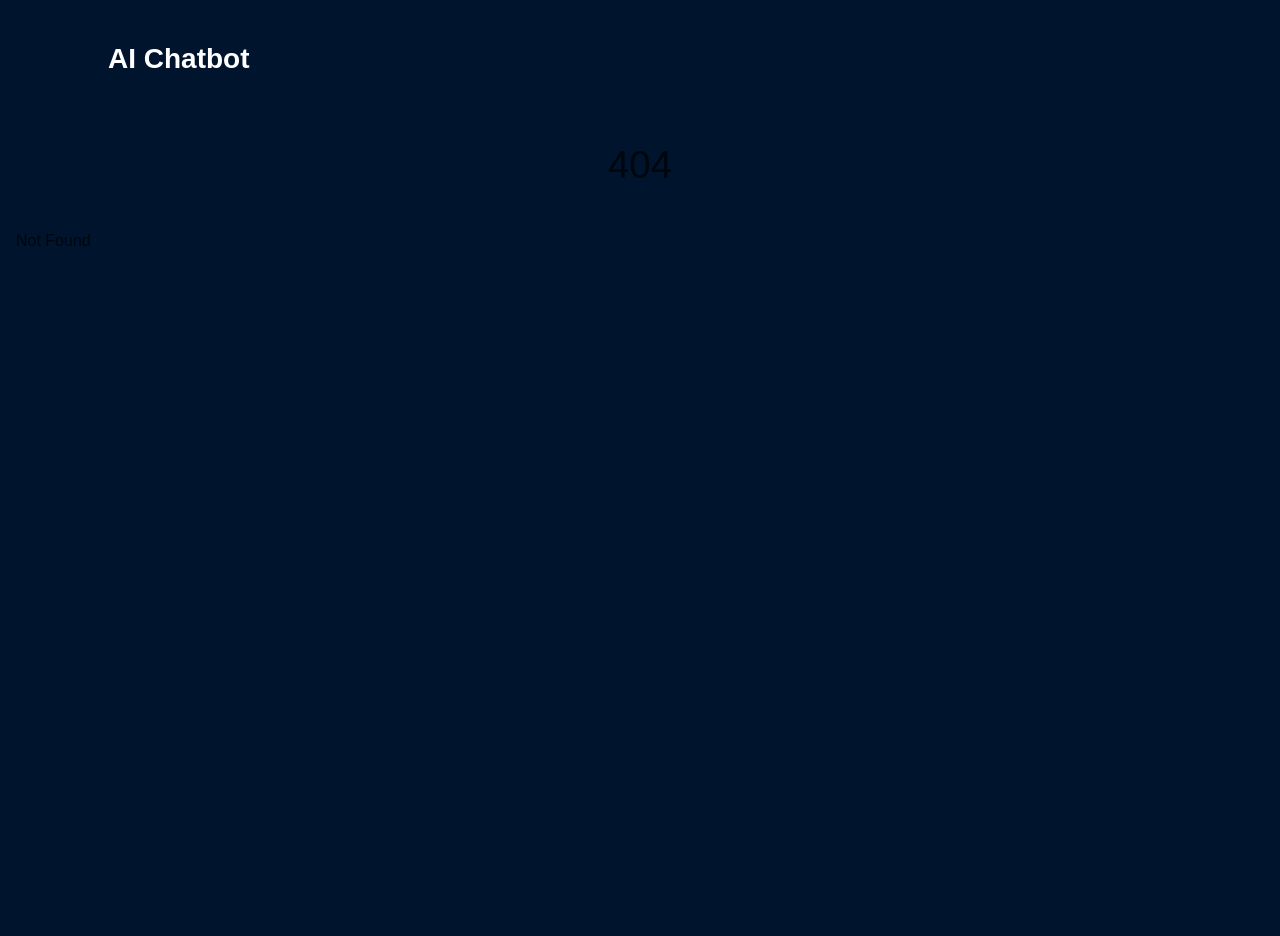
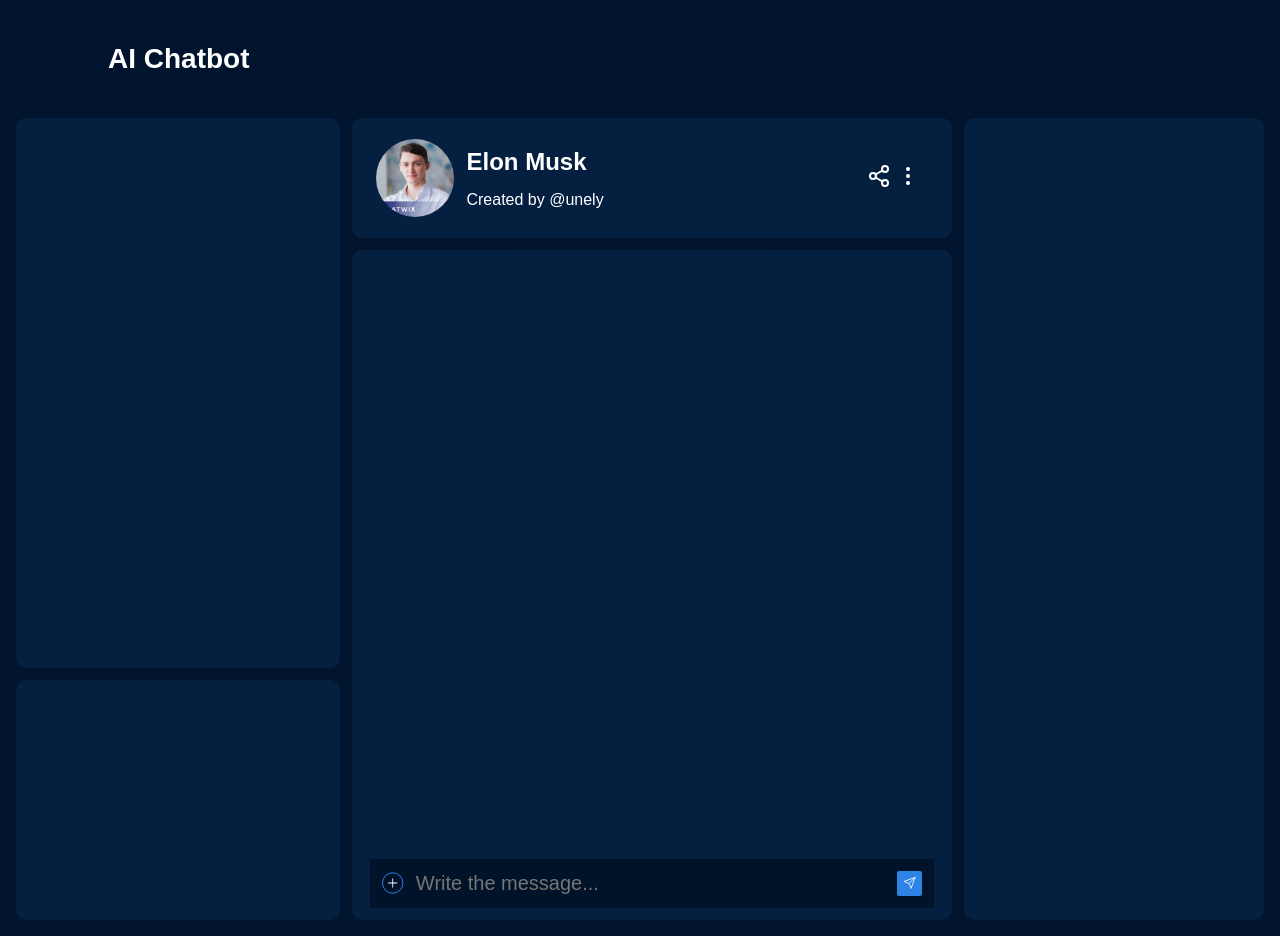
Before and after one commit to saeidnobahari/svelte-chatbot, a SvelteKit app: page / in a window 1280 px wide. Before the commit this address had no page. Before the commit the page ends 800 px from the top, so only its background shows below. Built offline with nearby package versions, Linux system fonts and the light colour scheme.

Commit message:
add chatbot

```diff
--- /dev/null
+++ b/src/routes/+page.svelte
@@ -0,0 +1,378 @@
+<script>
+	import avatar from '$lib/images/avatar.png';
+	import MessageContent from './MessageContent.svelte';
+	import UserContent from './UserContent.svelte';
+	let prompt = '';
+	/**
+	 * @type {any[]}
+	 */
+	let messages = [{ prompt: '' }];
+	let answers = [{ answer: '' }];
+
+	const DEFAULT_PARAMS = {
+		model: 'text-davinci-003',
+		temperature: 0,
+		max_tokens: 3000,
+		top_p: 1,
+		frequency_penalty: 0,
+		presence_penalty: 0
+	};
+	const openai_api_key = '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';
+
+	const sendMessage = async () => {
+		if (prompt !== '') {
+			messages = [...messages, { prompt }];
+			let value = prompt;
+			prompt = '';
+			let answer = await generateAnswer(value);
+			console.log("answer", answer)
+			answers = [...answers, { answer: answer }];
+		}
+	};
+
+	const pressEnter = (e) => {
+		if (e.key == 'Enter') {
+			sendMessage();
+		}
+	};
+</script>
+
+<svelte:head>
+	<title>Home</title>
+	<meta name="description" content="Svelte demo app" />
+</svelte:head>
+
+<section>
+	<div class="chatting-wrapper">
+		<div class="chat-channel-wrapper">
+			<div class="contract-wrapper chat-bg-color" />
+			<div class="adss-wrapper chat-bg-color" />
+		</div>
+		<div class="chat-page-wrapper">
+			<div class="chat-header chat-bg-color">
+				<div class="avatar-wrapper">
+					<img src={avatar} width="78" height="78" alt="avatar" />
+					<div class="profile-info-wrapper">
+						<h2>Elon Musk</h2>
+						<p>Created by @unely</p>
+					</div>
+				</div>
+				<div class="action-button-wrapper">
+					<svg
+						width="24"
+						height="24"
+						viewBox="0 0 24 24"
+						fill="none"
+						xmlns="http://www.w3.org/2000/svg"
+					>
+						<path
+							d="M18 8C19.6569 8 21 6.65685 21 5C21 3.34315 19.6569 2 18 2C16.3431 2 15 3.34315 15 5C15 6.65685 16.3431 8 18 8Z"
+							stroke="white"
+							stroke-width="2"
+							stroke-linecap="round"
+							stroke-linejoin="round"
+						/>
+						<path
+							d="M6 15C7.65685 15 9 13.6569 9 12C9 10.3431 7.65685 9 6 9C4.34315 9 3 10.3431 3 12C3 13.6569 4.34315 15 6 15Z"
+							stroke="white"
+							stroke-width="2"
+							stroke-linecap="round"
+							stroke-linejoin="round"
+						/>
+						<path
+							d="M18 22C19.6569 22 21 20.6569 21 19C21 17.3431 19.6569 16 18 16C16.3431 16 15 17.3431 15 19C15 20.6569 16.3431 22 18 22Z"
+							stroke="white"
+							stroke-width="2"
+							stroke-linecap="round"
+							stroke-linejoin="round"
+						/>
+						<path
+							d="M8.58997 13.51L15.42 17.49"
+							stroke="white"
+							stroke-width="2"
+							stroke-linecap="round"
+							stroke-linejoin="round"
+						/>
+						<path
+							d="M15.41 6.51001L8.58997 10.49"
+							stroke="white"
+							stroke-width="2"
+							stroke-linecap="round"
+							stroke-linejoin="round"
+						/>
+					</svg>
+					<svg
+						width="24"
+						height="24"
+						viewBox="0 0 24 24"
+						fill="none"
+						xmlns="http://www.w3.org/2000/svg"
+					>
+						<path
+							d="M12 13C12.5523 13 13 12.5523 13 12C13 11.4477 12.5523 11 12 11C11.4477 11 11 11.4477 11 12C11 12.5523 11.4477 13 12 13Z"
+							stroke="white"
+							stroke-width="2"
+							stroke-linecap="round"
+							stroke-linejoin="round"
+						/>
+						<path
+							d="M12 6C12.5523 6 13 5.55228 13 5C13 4.44772 12.5523 4 12 4C11.4477 4 11 4.44772 11 5C11 5.55228 11.4477 6 12 6Z"
+							stroke="white"
+							stroke-width="2"
+							stroke-linecap="round"
+							stroke-linejoin="round"
+						/>
+						<path
+							d="M12 20C12.5523 20 13 19.5523 13 19C13 18.4477 12.5523 18 12 18C11.4477 18 11 18.4477 11 19C11 19.5523 11.4477 20 12 20Z"
+							stroke="white"
+							stroke-width="2"
+							stroke-linecap="round"
+							stroke-linejoin="round"
+						/>
+					</svg>
+				</div>
+			</div>
+			<div class="chat-room chat-bg-color">
+				<div class="chat-history-wrapper">
+					{#each messages as message, i}
+						{#if message.prompt !== ''}
+							<div class="user-content-wrapper">
+								<MessageContent prompt={message.prompt} />
+							</div>
+							{#if answers[i]}
+								<div class="bot-content-wrapper">
+									<UserContent prompt={answers[i].answer} />
+								</div>
+							{/if}
+						{/if}
+					{/each}
+				</div>
+				<div class="text-input-wrapper">
+					<div class="text-input">
+						<svg
+							width="22"
+							height="22"
+							viewBox="0 0 22 22"
+							fill="none"
+							xmlns="http://www.w3.org/2000/svg"
+						>
+							<circle cx="11" cy="11" r="10.5" stroke="#2F83E4" />
+							<path
+								fill-rule="evenodd"
+								clip-rule="evenodd"
+								d="M11 6.1875C11.116 6.1875 11.2273 6.23359 11.3094 6.31564C11.3914 6.39769 11.4375 6.50897 11.4375 6.625V10.5625H15.375C15.491 10.5625 15.6023 10.6086 15.6844 10.6906C15.7664 10.7727 15.8125 10.884 15.8125 11C15.8125 11.116 15.7664 11.2273 15.6844 11.3094C15.6023 11.3914 15.491 11.4375 15.375 11.4375H11.4375V15.375C11.4375 15.491 11.3914 15.6023 11.3094 15.6844C11.2273 15.7664 11.116 15.8125 11 15.8125C10.884 15.8125 10.7727 15.7664 10.6906 15.6844C10.6086 15.6023 10.5625 15.491 10.5625 15.375V11.4375H6.625C6.50897 11.4375 6.39769 11.3914 6.31564 11.3094C6.23359 11.2273 6.1875 11.116 6.1875 11C6.1875 10.884 6.23359 10.7727 6.31564 10.6906C6.39769 10.6086 6.50897 10.5625 6.625 10.5625H10.5625V6.625C10.5625 6.50897 10.6086 6.39769 10.6906 6.31564C10.7727 6.23359 10.884 6.1875 11 6.1875Z"
+								fill="white"
+							/>
+						</svg>
+						<input
+							type="text"
+							bind:value={prompt}
+							class="prompt-content"
+							on:keypress={pressEnter}
+							placeholder="Write the message..."
+						/>
+						<button type="button" class="send-button" on:click={sendMessage}>
+							<svg
+								width="16"
+								height="16"
+								viewBox="0 0 16 16"
+								fill="none"
+								xmlns="http://www.w3.org/2000/svg"
+							>
+								<g clip-path="url(#clip0_45_181)">
+									<path
+										d="M14.6667 1.33337L7.33337 8.66671"
+										stroke="white"
+										stroke-linecap="round"
+										stroke-linejoin="round"
+									/>
+									<path
+										d="M14.6667 1.33337L10 14.6667L7.33337 8.66671L1.33337 6.00004L14.6667 1.33337Z"
+										stroke="white"
+										stroke-linecap="round"
+										stroke-linejoin="round"
+									/>
+								</g>
+								<defs>
+									<clipPath id="clip0_45_181">
+										<rect width="16" height="16" fill="white" />
+									</clipPath>
+								</defs>
+							</svg>
+						</button>
+					</div>
+				</div>
+			</div>
+		</div>
+		<div class="bot-profile-wrapper chat-bg-color" />
+	</div>
+</section>
+
+<style>
+	.chatting-wrapper {
+		width: 100%;
+		display: flex;
+		flex-direction: row;
+	}
+	.chat-channel-wrapper {
+		width: 26%;
+		display: flex;
+		flex-direction: column;
+		margin-right: 0.75rem;
+	}
+	.contract-wrapper {
+		width: 100%;
+		height: 550px;
+		border-radius: 10px;
+		margin-bottom: 0.75rem;
+	}
+	.adss-wrapper {
+		width: 100%;
+		height: 240px;
+		border-radius: 10px;
+	}
+
+	.chat-page-wrapper {
+		width: 48%;
+		display: flex;
+		flex-direction: column;
+	}
+	.chat-header {
+		position: relative;
+		width: 100%;
+		height: 120px;
+		display: flex;
+		align-items: center;
+		border-radius: 10px;
+		margin: 0 0 0.75rem 0;
+	}
+	.action-button-wrapper {
+		position: absolute;
+		right: 2rem;
+	}
+	.avatar-wrapper {
+		display: flex;
+		flex-direction: row;
+		color: white;
+		margin-left: 1.5rem;
+	}
+	.chat-history-wrapper {
+		height: 560px;
+		padding: 1rem 0.75rem;
+		display: flex;
+		flex-direction: column;
+		overflow-y: auto;
+		overflow-x: hidden;
+	}
+	.user-content-wrapper {
+		width: 100%;
+		display: flex;
+		flex-direction: column;
+		justify-content: end;
+		margin-right: 52px;
+	}
+	.bot-content-wrapper {
+		width: 100%;
+		display: flex;
+		flex-direction: column-reverse;
+		justify-content: flex-start;
+		align-items: end;
+	}
+	.profile-info-wrapper {
+		display: flex;
+		flex-direction: column;
+		justify-content: center;
+		margin-left: 0.75rem;
+	}
+	img {
+		border-radius: 50%;
+	}
+	h2 {
+		font-size: 1.5rem;
+		font-weight: bold;
+		margin: 0;
+	}
+	p {
+		line-height: 1;
+		margin-bottom: 0;
+	}
+	/* .none-message-wrapper {
+		display: flex;
+		justify-content: center;
+	}
+	.none-message-wrapper > p {
+		font-size: 18px;
+		color: white;
+	} */
+	.chat-room {
+		display: flex;
+		flex-direction: column;
+		width: 100%;
+		height: 670px;
+		position: relative;
+		border-radius: 10px;
+	}
+	.text-input-wrapper {
+		width: 100%;
+		position: absolute;
+		bottom: 12px;
+		display: flex;
+		justify-content: center;
+	}
+	.text-input {
+		padding: 0.75rem;
+		width: 90%;
+		display: flex;
+		justify-content: center;
+		align-items: center;
+		background-color: rgba(0, 19, 41, 1);
+	}
+	.text-input > button {
+		width: 25px;
+		height: 25px;
+		background-color: rgba(47, 131, 228, 1);
+		color: white;
+	}
+	input {
+		all: unset;
+	}
+	.prompt-content {
+		border: none;
+		width: 90%;
+		margin-left: 0.75rem;
+		background-color: rgba(0, 19, 41, 1);
+		color: white;
+		font-size: 20px;
+		border-radius: 3px;
+	}
+	.send-button {
+		display: flex;
+		justify-content: center;
+		align-items: center;
+		border-radius: 2px;
+		border: none;
+		margin-left: 0.5rem;
+	}
+	.prompt-content:active {
+		border: none;
+		border-color: rgba(0, 19, 41, 1);
+	}
+
+	.bot-profile-wrapper {
+		flex: 1;
+		height: 802px;
+		border-radius: 10px;
+		margin-left: 0.75rem;
+	}
+
+	.chat-bg-color {
+		background-color: rgba(47, 131, 228, 0.1);
+	}
+
+	.chat-history-wrapper::-webkit-scrollbar {
+		background-color: rgba(2, 27, 59, 1);
+	}
+	.chat-history-wrapper::-webkit-scrollbar-thumb {
+		background-color: rgba(47, 131, 228, 1);
+	}
+</style>
```
